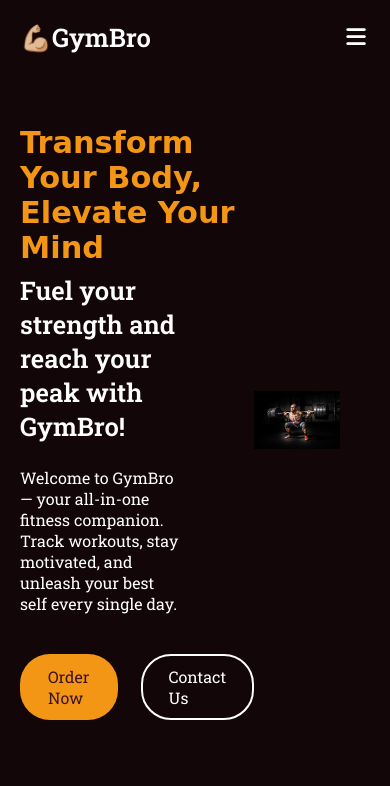
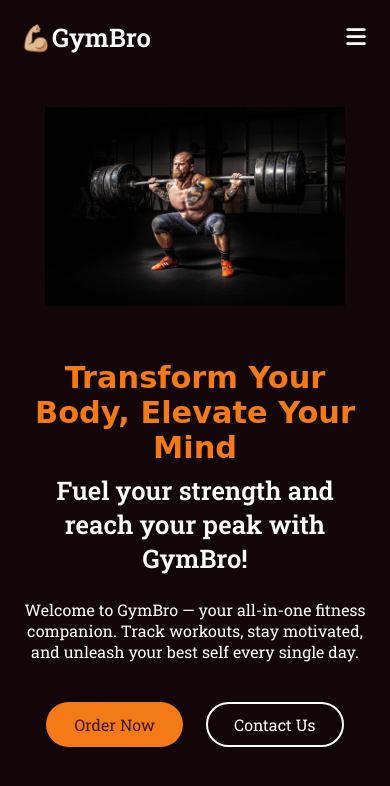
Before and after one commit to veradanicode/GymBro, a plain HTML site: page index.html in a window 390 px wide. Drawn offline with Linux system fonts and the light colour scheme.

Commit message:
style hero section for mobile view

```diff
--- a/style.css
+++ b/style.css
@@ -14,7 +14,7 @@
     --dark-color:#0d0d0d;
     --basic-color:#130609;
     --primary-color:#3b141c;
-    --secondary-color:#f39616;
+    --secondary-color:#f37a16;
     --light-pink-color:#faf4f5;
     --medium-gray-color:#ccc;
     /*Font size*/
@@ -232,4 +232,26 @@ header .navbar{
         margin-top: 20px;
         font-size: var(--font-size-l);
     }
+
+    /*hero section*/
+    .hero-section .section-content{
+        gap: 50px;
+        text-align: center;
+        padding: 30px 20px 20px;
+        flex-direction: column-reverse;
+        justify-content: center;
+
+    }
+    .hero-section .hero-details :is(.subtitle,.description){
+        max-width: 100%;
+    }
+
+    .hero-section .hero-details .buttons{
+        justify-content: center;
+    }
+
+    .hero-section .hero-image-wrapper{
+        max-width: 300px;
+        margin-right: 0;
+    }
 }
```
